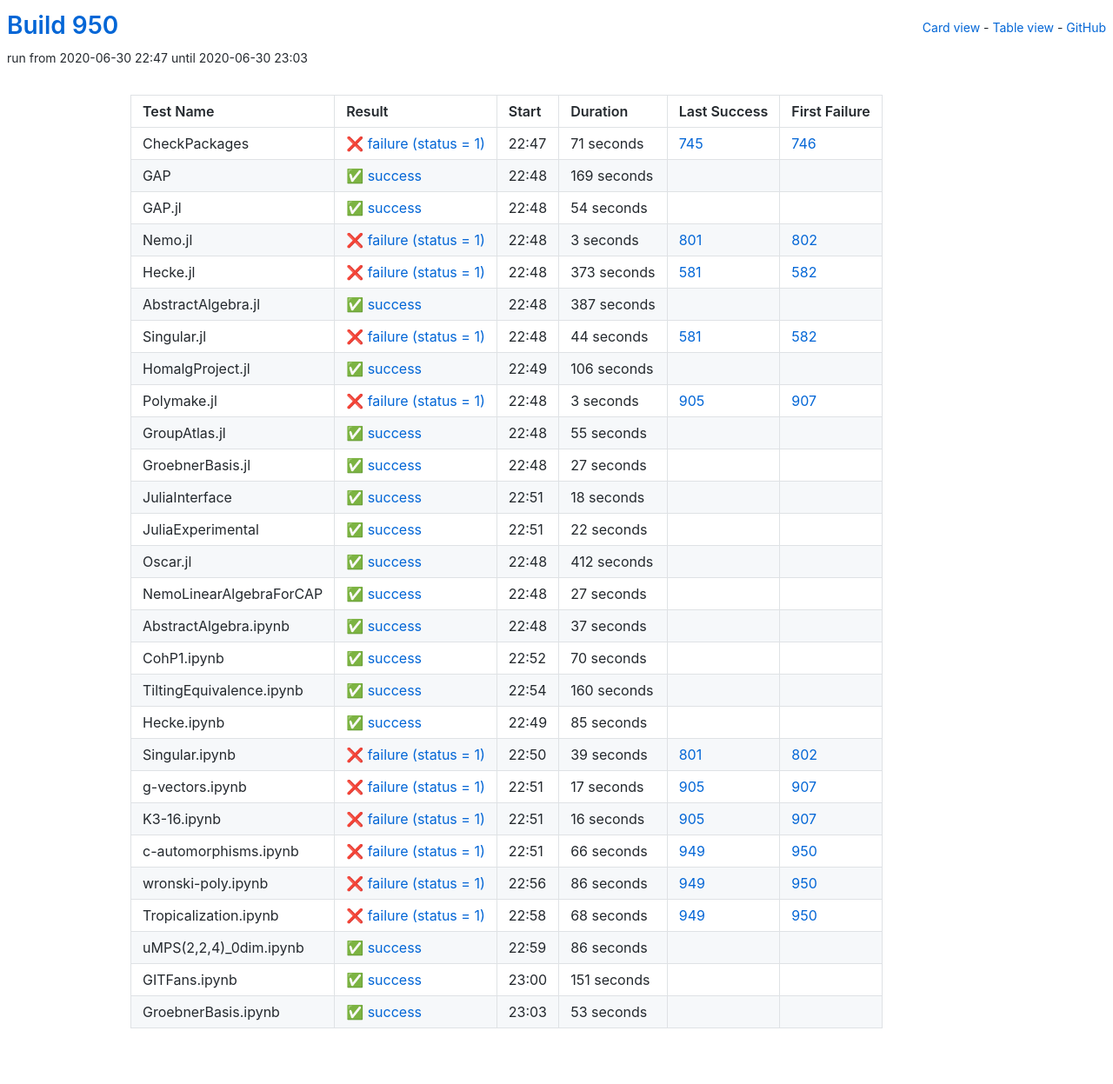
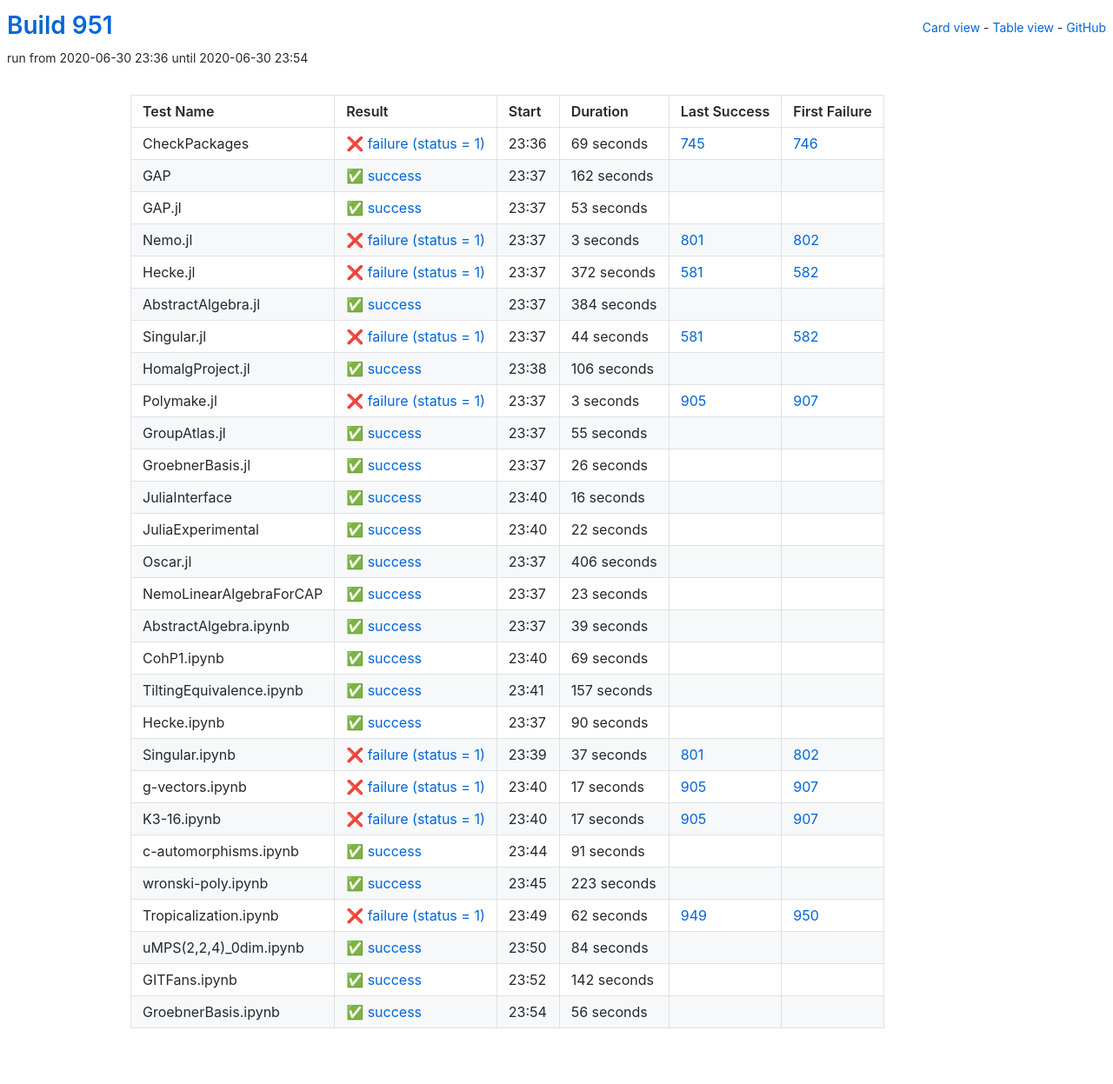
Before and after one commit to oscar-system/oscar-ci-status-1.4, a Jekyll site: the page built from table.html, in a window 1280 px wide. Shown: the whole page at 87% size. Built offline with Jekyll 4.4.1, drawn with Linux system fonts in a browser that asks for light colours.

Commit message:
Build #951

```diff
--- a/_data/ci.yml
+++ b/_data/ci.yml
@@ -1,6 +1,6 @@
 ---
-build: 950
-build_url: https://oscarci.mathematik.uni-kl.de/job/oscar-julia-1.4/950/
+build: 951
+build_url: https://oscarci.mathematik.uni-kl.de/job/oscar-julia-1.4/951/
 job: oscar-julia-1.4
 organization: oscar-system
 repo: oscar-ci-status-1.4
@@ -8,44 +8,44 @@ repourl: https://github.com/oscar-system/oscar-ci-status-1.4
 tests:
 - name: CheckPackages
   id: checkpackages
-  log: https://oscarci.mathematik.uni-kl.de/job/oscar-julia-1.4/950/artifact/logs/build-950/CheckPackages.log
-  start: 2020-06-30 22:47
+  log: https://oscarci.mathematik.uni-kl.de/job/oscar-julia-1.4/951/artifact/logs/build-951/CheckPackages.log
+  start: 2020-06-30 23:36
   success: false
   exitcode: 1
   status: failure
-  duration: 71
+  duration: 69
   last_success: 745
   last_success_url: https://oscarci.mathematik.uni-kl.de/job/oscar-julia-1.4/745/
   first_failure: 746
   first_failure_url: https://oscarci.mathematik.uni-kl.de/job/oscar-julia-1.4/746/
 - name: GAP
   id: gap
-  log: https://oscarci.mathematik.uni-kl.de/job/oscar-julia-1.4/950/artifact/logs/build-950/GAP.log
-  start: 2020-06-30 22:48
+  log: https://oscarci.mathematik.uni-kl.de/job/oscar-julia-1.4/951/artifact/logs/build-951/GAP.log
+  start: 2020-06-30 23:37
   success: true
   exitcode: 0
   status: success
-  duration: 169
+  duration: 162
   last_success: false
   last_success_url:
   first_failure: false
   first_failure_url:
 - name: GAP.jl
   id: gap-jl
-  log: https://oscarci.mathematik.uni-kl.de/job/oscar-julia-1.4/950/artifact/logs/build-950/GAP.jl.log
-  start: 2020-06-30 22:48
+  log: https://oscarci.mathematik.uni-kl.de/job/oscar-julia-1.4/951/artifact/logs/build-951/GAP.jl.log
+  start: 2020-06-30 23:37
   success: true
   exitcode: 0
   status: success
-  duration: 54
+  duration: 53
   last_success: false
   last_success_url:
   first_failure: false
   first_failure_url:
 - name: Nemo.jl
   id: nemo-jl
-  log: https://oscarci.mathematik.uni-kl.de/job/oscar-julia-1.4/950/artifact/logs/build-950/Nemo.jl.log
-  start: 2020-06-30 22:48
+  log: https://oscarci.mathematik.uni-kl.de/job/oscar-julia-1.4/951/artifact/logs/build-951/Nemo.jl.log
+  start: 2020-06-30 23:37
   success: false
   exitcode: 1
   status: failure
@@ -56,32 +56,32 @@ tests:
   first_failure_url: https://oscarci.mathematik.uni-kl.de/job/oscar-julia-1.4/802/
 - name: Hecke.jl
   id: hecke-jl
-  log: https://oscarci.mathematik.uni-kl.de/job/oscar-julia-1.4/950/artifact/logs/build-950/Hecke.jl.log
-  start: 2020-06-30 22:48
+  log: https://oscarci.mathematik.uni-kl.de/job/oscar-julia-1.4/951/artifact/logs/build-951/Hecke.jl.log
+  start: 2020-06-30 23:37
   success: false
   exitcode: 1
   status: failure
-  duration: 373
+  duration: 372
   last_success: 581
   last_success_url: https://oscarci.mathematik.uni-kl.de/job/oscar-julia-1.4/581/
   first_failure: 582
   first_failure_url: https://oscarci.mathematik.uni-kl.de/job/oscar-julia-1.4/582/
 - name: AbstractAlgebra.jl
   id: abstractalgebra-jl
-  log: https://oscarci.mathematik.uni-kl.de/job/oscar-julia-1.4/950/artifact/logs/build-950/AbstractAlgebra.jl.log
-  start: 2020-06-30 22:48
+  log: https://oscarci.mathematik.uni-kl.de/job/oscar-julia-1.4/951/artifact/logs/build-951/AbstractAlgebra.jl.log
+  start: 2020-06-30 23:37
   success: true
   exitcode: 0
   status: success
-  duration: 387
+  duration: 384
   last_success: false
   last_success_url:
   first_failure: false
   first_failure_url:
 - name: Singular.jl
   id: singular-jl
-  log: https://oscarci.mathematik.uni-kl.de/job/oscar-julia-1.4/950/artifact/logs/build-950/Singular.jl.log
-  start: 2020-06-30 22:48
+  log: https://oscarci.mathematik.uni-kl.de/job/oscar-julia-1.4/951/artifact/logs/build-951/Singular.jl.log
+  start: 2020-06-30 23:37
   success: false
   exitcode: 1
   status: failure
@@ -92,8 +92,8 @@ tests:
   first_failure_url: https://oscarci.mathematik.uni-kl.de/job/oscar-julia-1.4/582/
 - name: HomalgProject.jl
   id: homalgproject-jl
-  log: https://oscarci.mathematik.uni-kl.de/job/oscar-julia-1.4/950/artifact/logs/build-950/HomalgProject.jl.log
-  start: 2020-06-30 22:49
+  log: https://oscarci.mathematik.uni-kl.de/job/oscar-julia-1.4/951/artifact/logs/build-951/HomalgProject.jl.log
+  start: 2020-06-30 23:38
   success: true
   exitcode: 0
   status: success
@@ -104,8 +104,8 @@ tests:
   first_failure_url:
 - name: Polymake.jl
   id: polymake-jl
-  log: https://oscarci.mathematik.uni-kl.de/job/oscar-julia-1.4/950/artifact/logs/build-950/Polymake.jl.log
-  start: 2020-06-30 22:48
+  log: https://oscarci.mathematik.uni-kl.de/job/oscar-julia-1.4/951/artifact/logs/build-951/Polymake.jl.log
+  start: 2020-06-30 23:37
   success: false
   exitcode: 1
   status: failure
@@ -116,8 +116,8 @@ tests:
   first_failure_url: https://oscarci.mathematik.uni-kl.de/job/oscar-julia-1.4/907/
 - name: GroupAtlas.jl
   id: groupatlas-jl
-  log: https://oscarci.mathematik.uni-kl.de/job/oscar-julia-1.4/950/artifact/logs/build-950/GroupAtlas.jl.log
-  start: 2020-06-30 22:48
+  log: https://oscarci.mathematik.uni-kl.de/job/oscar-julia-1.4/951/artifact/logs/build-951/GroupAtlas.jl.log
+  start: 2020-06-30 23:37
   success: true
   exitcode: 0
   status: success
@@ -128,32 +128,32 @@ tests:
   first_failure_url:
 - name: GroebnerBasis.jl
   id: groebnerbasis-jl
-  log: https://oscarci.mathematik.uni-kl.de/job/oscar-julia-1.4/950/artifact/logs/build-950/GroebnerBasis.jl.log
-  start: 2020-06-30 22:48
+  log: https://oscarci.mathematik.uni-kl.de/job/oscar-julia-1.4/951/artifact/logs/build-951/GroebnerBasis.jl.log
+  start: 2020-06-30 23:37
   success: true
   exitcode: 0
   status: success
-  duration: 27
+  duration: 26
   last_success: false
   last_success_url:
   first_failure: false
   first_failure_url:
 - name: JuliaInterface
   id: juliainterface
-  log: https://oscarci.mathematik.uni-kl.de/job/oscar-julia-1.4/950/artifact/logs/build-950/JuliaInterface.log
-  start: 2020-06-30 22:51
+  log: https://oscarci.mathematik.uni-kl.de/job/oscar-julia-1.4/951/artifact/logs/build-951/JuliaInterface.log
+  start: 2020-06-30 23:40
   success: true
   exitcode: 0
   status: success
-  duration: 18
+  duration: 16
   last_success: false
   last_success_url:
   first_failure: false
   first_failure_url:
 - name: JuliaExperimental
   id: juliaexperimental
-  log: https://oscarci.mathematik.uni-kl.de/job/oscar-julia-1.4/950/artifact/logs/build-950/JuliaExperimental.log
-  start: 2020-06-30 22:51
+  log: https://oscarci.mathematik.uni-kl.de/job/oscar-julia-1.4/951/artifact/logs/build-951/JuliaExperimental.log
+  start: 2020-06-30 23:40
   success: true
   exitcode: 0
   status: success
@@ -164,92 +164,92 @@ tests:
   first_failure_url:
 - name: Oscar.jl
   id: oscar-jl
-  log: https://oscarci.mathematik.uni-kl.de/job/oscar-julia-1.4/950/artifact/logs/build-950/Oscar.jl.log
-  start: 2020-06-30 22:48
+  log: https://oscarci.mathematik.uni-kl.de/job/oscar-julia-1.4/951/artifact/logs/build-951/Oscar.jl.log
+  start: 2020-06-30 23:37
   success: true
   exitcode: 0
   status: success
-  duration: 412
+  duration: 406
   last_success: false
   last_success_url:
   first_failure: false
   first_failure_url:
 - name: NemoLinearAlgebraForCAP
   id: nemolinearalgebraforcap
-  log: https://oscarci.mathematik.uni-kl.de/job/oscar-julia-1.4/950/artifact/logs/build-950/NemoLinearAlgebraForCAP.log
-  start: 2020-06-30 22:48
+  log: https://oscarci.mathematik.uni-kl.de/job/oscar-julia-1.4/951/artifact/logs/build-951/NemoLinearAlgebraForCAP.log
+  start: 2020-06-30 23:37
   success: true
   exitcode: 0
   status: success
-  duration: 27
+  duration: 23
   last_success: false
   last_success_url:
   first_failure: false
   first_failure_url:
 - name: AbstractAlgebra.ipynb
   id: abstractalgebra-ipynb
-  log: https://oscarci.mathematik.uni-kl.de/job/oscar-julia-1.4/950/artifact/logs/build-950/AbstractAlgebra.ipynb.log
-  start: 2020-06-30 22:48
+  log: https://oscarci.mathematik.uni-kl.de/job/oscar-julia-1.4/951/artifact/logs/build-951/AbstractAlgebra.ipynb.log
+  start: 2020-06-30 23:37
   success: true
   exitcode: 0
   status: success
-  duration: 37
+  duration: 39
   last_success: false
   last_success_url:
   first_failure: false
   first_failure_url:
 - name: CohP1.ipynb
   id: cohp1-ipynb
-  log: https://oscarci.mathematik.uni-kl.de/job/oscar-julia-1.4/950/artifact/logs/build-950/CohP1.ipynb.log
-  start: 2020-06-30 22:52
+  log: https://oscarci.mathematik.uni-kl.de/job/oscar-julia-1.4/951/artifact/logs/build-951/CohP1.ipynb.log
+  start: 2020-06-30 23:40
   success: true
   exitcode: 0
   status: success
-  duration: 70
+  duration: 69
   last_success: false
   last_success_url:
   first_failure: false
   first_failure_url:
 - name: TiltingEquivalence.ipynb
   id: tiltingequivalence-ipynb
-  log: https://oscarci.mathematik.uni-kl.de/job/oscar-julia-1.4/950/artifact/logs/build-950/TiltingEquivalence.ipynb.log
-  start: 2020-06-30 22:54
+  log: https://oscarci.mathematik.uni-kl.de/job/oscar-julia-1.4/951/artifact/logs/build-951/TiltingEquivalence.ipynb.log
+  start: 2020-06-30 23:41
   success: true
   exitcode: 0
   status: success
-  duration: 160
+  duration: 157
   last_success: false
   last_success_url:
   first_failure: false
   first_failure_url:
 - name: Hecke.ipynb
   id: hecke-ipynb
-  log: https://oscarci.mathematik.uni-kl.de/job/oscar-julia-1.4/950/artifact/logs/build-950/Hecke.ipynb.log
-  start: 2020-06-30 22:49
+  log: https://oscarci.mathematik.uni-kl.de/job/oscar-julia-1.4/951/artifact/logs/build-951/Hecke.ipynb.log
+  start: 2020-06-30 23:37
   success: true
   exitcode: 0
   status: success
-  duration: 85
+  duration: 90
   last_success: false
   last_success_url:
   first_failure: false
   first_failure_url:
 - name: Singular.ipynb
   id: singular-ipynb
-  log: https://oscarci.mathematik.uni-kl.de/job/oscar-julia-1.4/950/artifact/logs/build-950/Singular.ipynb.log
-  start: 2020-06-30 22:50
+  log: https://oscarci.mathematik.uni-kl.de/job/oscar-julia-1.4/951/artifact/logs/build-951/Singular.ipynb.log
+  start: 2020-06-30 23:39
   success: false
   exitcode: 1
   status: failure
-  duration: 39
+  duration: 37
   last_success: 801
   last_success_url: https://oscarci.mathematik.uni-kl.de/job/oscar-julia-1.4/801/
   first_failure: 802
   first_failure_url: https://oscarci.mathematik.uni-kl.de/job/oscar-julia-1.4/802/
 - name: g-vectors.ipynb
   id: g-vectors-ipynb
-  log: https://oscarci.mathematik.uni-kl.de/job/oscar-julia-1.4/950/artifact/logs/build-950/g-vectors.ipynb.log
-  start: 2020-06-30 22:51
+  log: https://oscarci.mathematik.uni-kl.de/job/oscar-julia-1.4/951/artifact/logs/build-951/g-vectors.ipynb.log
+  start: 2020-06-30 23:40
   success: false
   exitcode: 1
   status: failure
@@ -260,84 +260,84 @@ tests:
   first_failure_url: https://oscarci.mathematik.uni-kl.de/job/oscar-julia-1.4/907/
 - name: K3-16.ipynb
   id: k3-16-ipynb
-  log: https://oscarci.mathematik.uni-kl.de/job/oscar-julia-1.4/950/artifact/logs/build-950/K3-16.ipynb.log
-  start: 2020-06-30 22:51
+  log: https://oscarci.mathematik.uni-kl.de/job/oscar-julia-1.4/951/artifact/logs/build-951/K3-16.ipynb.log
+  start: 2020-06-30 23:40
   success: false
   exitcode: 1
   status: failure
-  duration: 16
+  duration: 17
   last_success: 905
   last_success_url: https://oscarci.mathematik.uni-kl.de/job/oscar-julia-1.4/905/
   first_failure: 907
   first_failure_url: https://oscarci.mathematik.uni-kl.de/job/oscar-julia-1.4/907/
 - name: c-automorphisms.ipynb
   id: c-automorphisms-ipynb
-  log: https://oscarci.mathematik.uni-kl.de/job/oscar-julia-1.4/950/artifact/logs/build-950/c-automorphisms.ipynb.log
-  start: 2020-06-30 22:51
+  log: https://oscarci.mathematik.uni-kl.de/job/oscar-julia-1.4/951/artifact/logs/build-951/c-automorphisms.ipynb.log
+  start: 2020-06-30 23:44
+  success: true
+  exitcode: 0
+  status: success
+  duration: 91
+  last_success: false
+  last_success_url:
+  first_failure: false
+  first_failure_url:
+- name: wronski-poly.ipynb
+  id: wronski-poly-ipynb
+  log: https://oscarci.mathematik.uni-kl.de/job/oscar-julia-1.4/951/artifact/logs/build-951/wronski-poly.ipynb.log
+  start: 2020-06-30 23:45
+  success: true
+  exitcode: 0
+  status: success
+  duration: 223
+  last_success: false
+  last_success_url:
+  first_failure: false
+  first_failure_url:
+- name: Tropicalization.ipynb
+  id: tropicalization-ipynb
+  log: https://oscarci.mathematik.uni-kl.de/job/oscar-julia-1.4/951/artifact/logs/build-951/Tropicalization.ipynb.log
+  start: 2020-06-30 23:49
   success: false
   exitcode: 1
   status: failure
-  duration: 66
-  last_success: 949
-  last_success_url: https://oscarci.mathematik.uni-kl.de/job/oscar-julia-1.4/949/
-  first_failure: 950
-  first_failure_url: https://oscarci.mathematik.uni-kl.de/job/oscar-julia-1.4/950/
-- name: wronski-poly.ipynb
-  id: wronski-poly-ipynb
-  log: https://oscarci.mathematik.uni-kl.de/job/oscar-julia-1.4/950/artifact/logs/build-950/wronski-poly.ipynb.log
-  start: 2020-06-30 22:56
-  success: false
-  exitcode: 1
-  status: failure
-  duration: 86
-  last_success: 949
-  last_success_url: https://oscarci.mathematik.uni-kl.de/job/oscar-julia-1.4/949/
-  first_failure: 950
-  first_failure_url: https://oscarci.mathematik.uni-kl.de/job/oscar-julia-1.4/950/
-- name: Tropicalization.ipynb
-  id: tropicalization-ipynb
-  log: https://oscarci.mathematik.uni-kl.de/job/oscar-julia-1.4/950/artifact/logs/build-950/Tropicalization.ipynb.log
-  start: 2020-06-30 22:58
-  success: false
-  exitcode: 1
-  status: failure
-  duration: 68
+  duration: 62
   last_success: 949
   last_success_url: https://oscarci.mathematik.uni-kl.de/job/oscar-julia-1.4/949/
   first_failure: 950
   first_failure_url: https://oscarci.mathematik.uni-kl.de/job/oscar-julia-1.4/950/
 - name: uMPS(2,2,4)_0dim.ipynb
   id: umps-2-2-4-0dim-ipynb
-  log: https://oscarci.mathematik.uni-kl.de/job/oscar-julia-1.4/950/artifact/logs/build-950/uMPS-2-2-4-_0dim.ipynb.log
-  start: 2020-06-30 22:59
+  log: https://oscarci.mathematik.uni-kl.de/job/oscar-julia-1.4/951/artifact/logs/build-951/uMPS-2-2-4-_0dim.ipynb.log
+  start: 2020-06-30 23:50
   success: true
   exitcode: 0
   status: success
-  duration: 86
+  duration: 84
   last_success: false
   last_success_url:
   first_failure: false
   first_failure_url:
 - name: GITFans.ipynb
   id: gitfans-ipynb
-  log: https://oscarci.mathematik.uni-kl.de/job/oscar-julia-1.4/950/artifact/logs/build-950/GITFans.ipynb.log
-  start: 2020-06-30 23:00
+  log: https://oscarci.mathematik.uni-kl.de/job/oscar-julia-1.4/951/artifact/logs/build-951/GITFans.ipynb.log
+  start: 2020-06-30 23:52
   success: true
   exitcode: 0
   status: success
-  duration: 151
+  duration: 142
   last_success: false
   last_success_url:
   first_failure: false
   first_failure_url:
 - name: GroebnerBasis.ipynb
   id: groebnerbasis-ipynb
-  log: https://oscarci.mathematik.uni-kl.de/job/oscar-julia-1.4/950/artifact/logs/build-950/GroebnerBasis.ipynb.log
-  start: 2020-06-30 23:03
+  log: https://oscarci.mathematik.uni-kl.de/job/oscar-julia-1.4/951/artifact/logs/build-951/GroebnerBasis.ipynb.log
+  start: 2020-06-30 23:54
   success: true
   exitcode: 0
   status: success
-  duration: 53
+  duration: 56
   last_success: false
   last_success_url:
   first_failure: false
```
Also changed, not shown: README.md.
